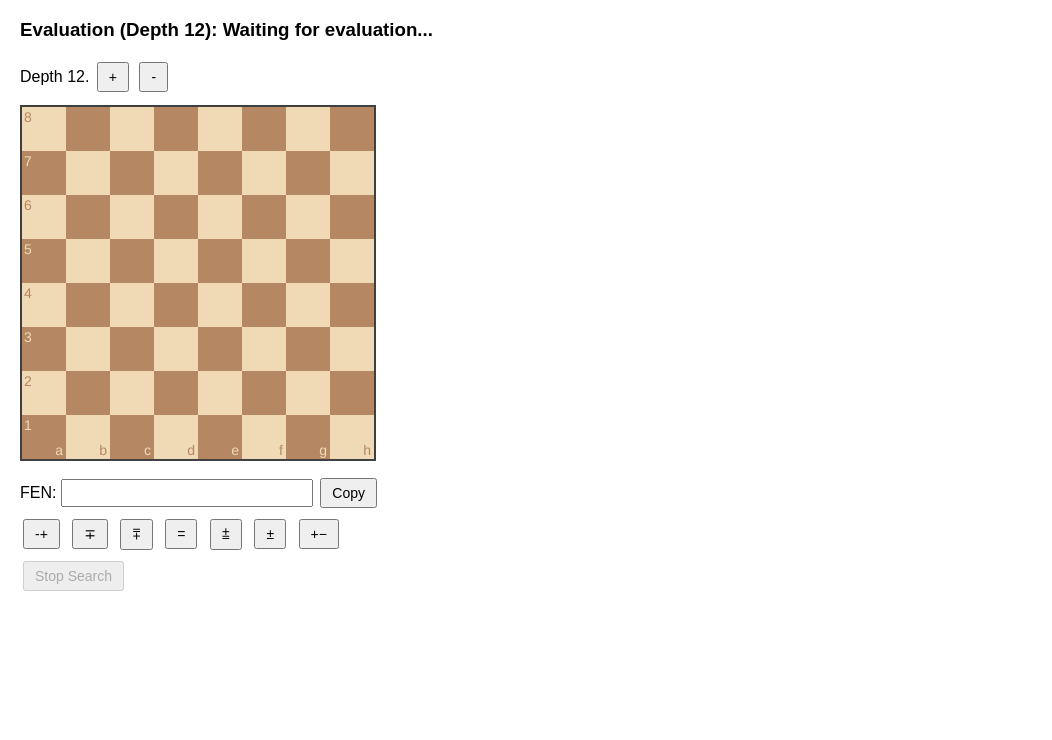
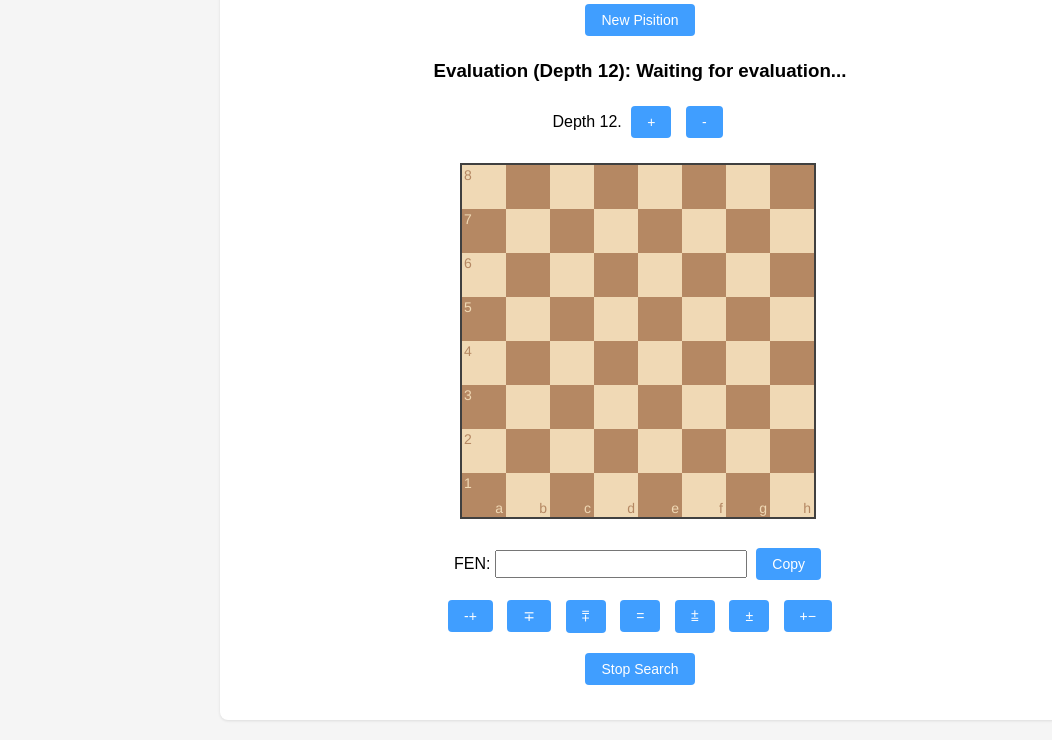
Before and after one commit to simsim314/Chess960x960, a plain HTML site: page index.html in a window 1280 px wide. Shown: the part 136-876 px from the top of the page, without its empty margins (0-1052 px from the left). Before the commit the page ends 800 px from the top, so only its background shows below. Drawn offline with nearby package versions, Linux system fonts and the light colour scheme.

Commit message:
Beautify  index.html

```diff
--- a/index.html
+++ b/index.html
@@ -9,37 +9,59 @@
   <!-- Load Chessboard.js Locally -->
   <link rel="stylesheet" href="chessboardjs/css/chessboard-1.0.0.min.css">
   <style>
+    /* Overall page styling: center everything */
     body {
       font-family: Arial, sans-serif;
+      background-color: #f5f5f5;
+      margin: 0;
+      padding: 20px;
+      text-align: center;
+    }
+    /* Container for the main content */
+    .container {
+      max-width: 800px;
+      margin: 0 auto;
+      background-color: white;
+      padding: 20px;
+      border-radius: 8px;
+      box-shadow: 0 1px 3px rgba(0,0,0,0.1);
+      text-align: center;
+    }
+    h1 {
+      margin-top: 0;
+    }
+
+    /* Modern button styling */
+    button {
+      background-color: #409EFF;
+      color: white;
+      border: none;
+      border-radius: 4px;
+      padding: 8px 16px;
+      font-size: 14px;
+      cursor: pointer;
       margin: 5px;
-      padding: 5px;
+      transition: background-color 0.3s;
     }
-    /* Container keeps everything tight and left aligned */
-    .container {
-      display: inline-block;
-      text-align: left;
-      margin: 10px;
+    button:hover {
+      background-color: #66b1ff;
     }
-    button {
-      font-size: 14px;
-      padding: 5px 10px;
-      margin: 3px;
-      cursor: pointer;
-    }
-    /* Fixed-size chessboard left aligned */
+
+    /* Fixed-size chessboard */
     #board {
       width: 360px;
       height: 360px;
-      margin: 10px 0;
+      margin: 20px auto;
     }
     .depth-control,
     .search-controls,
     .bottom-row {
-      margin: 5px 0;
+      margin: 10px 0;
     }
     .eval-buttons button {
       margin-right: 5px;
     }
+
     /* FEN text input styling */
     #fenContainer {
       margin-top: 10px;
@@ -56,16 +78,16 @@
     <!-- Title with status indicator updated dynamically -->
     <h1>Chess960x960 Position Evaluator<span id="stockfishStatus"></span></h1>
 
-    <!-- New Position Button -->
+    <!-- New Position Button (string preserved as provided) -->
     <button id="loadFENBtn" onclick="loadRandomFEN()" disabled>New Pisition</button>
 
-    <!-- Evaluation line on a new line -->
+    <!-- Evaluation line -->
     <h3 id="evaluationText">
       Evaluation (Depth <span id="depthValue">12</span>):
       <span id="evaluation">Waiting for evaluation...</span>
     </h3>
 
-    <!-- Depth control on a new line -->
+    <!-- Depth control -->
     <div class="depth-control">
       <span>Depth <span id="depthLabel">12</span>. </span>
       <button onclick="changeDepth(1)">+</button>
@@ -102,7 +124,6 @@
   <!-- Load Chessboard.js & Chess.js Locally -->
   <script src="chessboardjs/js/chessboard-1.0.0.min.js"></script>
   <script src="chess.min.js"></script>
-
   <script>
     let stockfish;
     let board;
```
